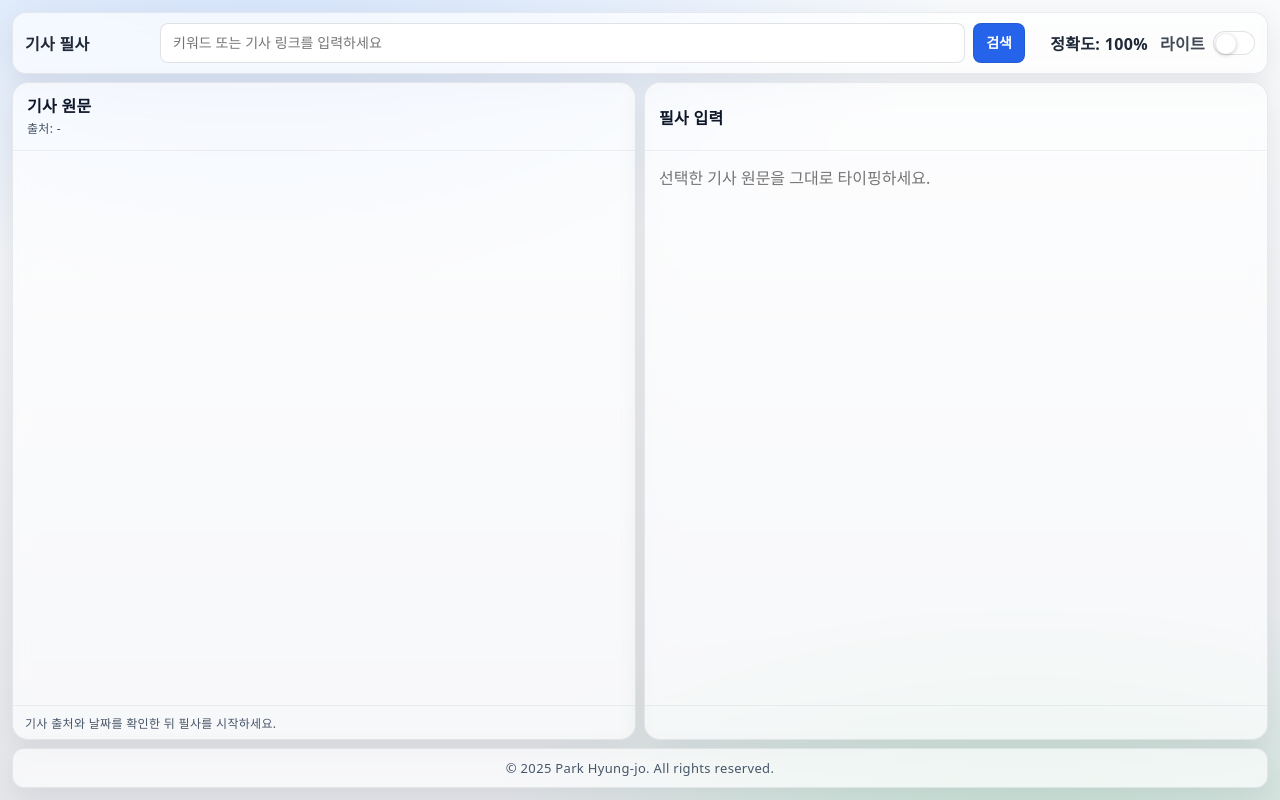
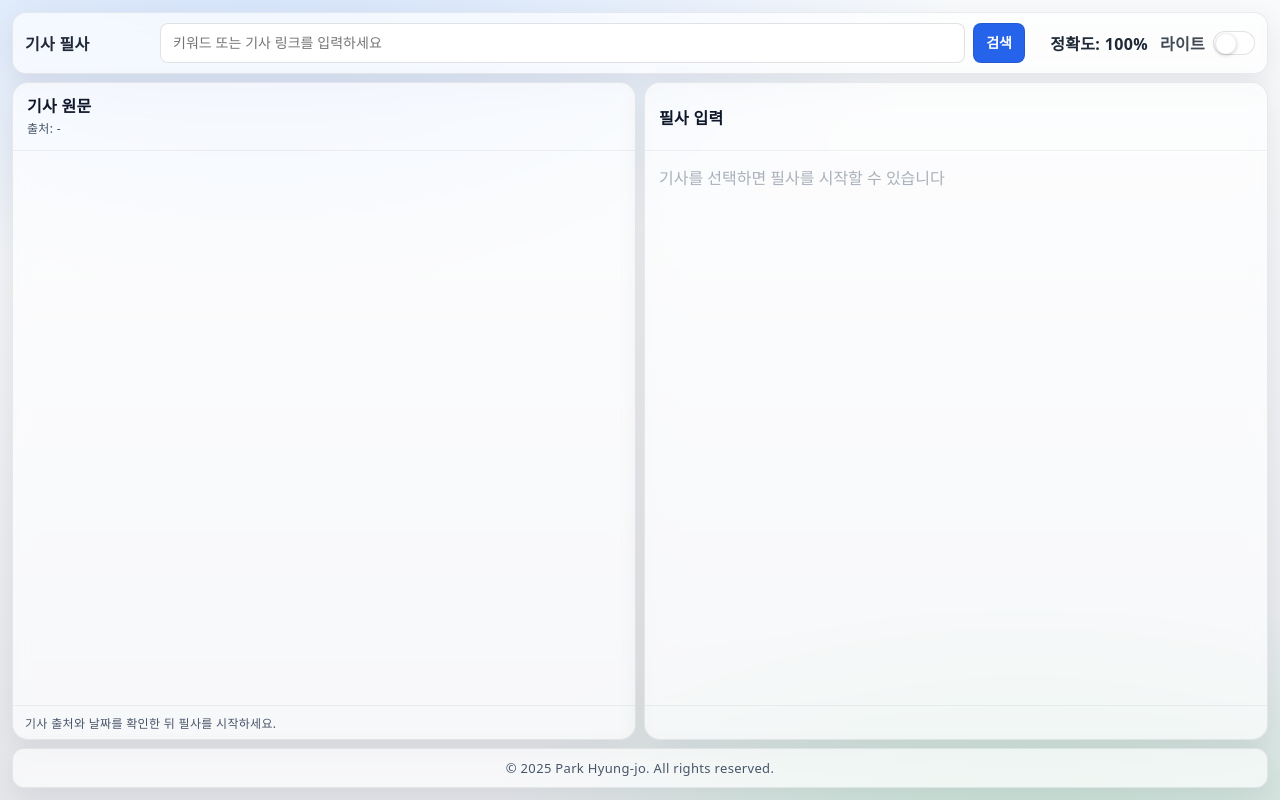
Before and after one commit to Walpin007/article-typing-app, a React (Vite) app: page / in a window 1280 px wide. Built offline with nearby package versions, Linux system fonts and the light colour scheme.

Commit message:
add: 필사 전 안내 문구 표기

```diff
--- a/src/App.jsx
+++ b/src/App.jsx
@@ -1354,8 +1354,8 @@ export default function App() {
                 }
                 placeholder={
                   text.length
-                    ? ""
-                    : "선택한 기사 원문을 그대로 타이핑하세요."
+                    ? "이곳을 클릭하고 필사를 시작하세요"
+                    : "기사를 선택하면 필사를 시작할 수 있습니다"
                 }
               />
             </div>
--- a/src/index.css
+++ b/src/index.css
@@ -393,6 +393,12 @@ button[disabled]{ opacity:.6; cursor:not-allowed; }
 }
 .typingInput.error{ color:#ef4444; caret-color:#ef4444; } /* 오타 시 전체 빨강 */
 
+/* 안내문구 */
+.typingInput::placeholder {
+  color: var(--text-muted);
+  opacity: 0.45;
+}
+
 /* 보조 UI */
 .placeholderInline{ color:var(--text-muted); font-style: italic; margin-bottom:8px; }
 .footer-gap-3{ height:3.2em; }
```
